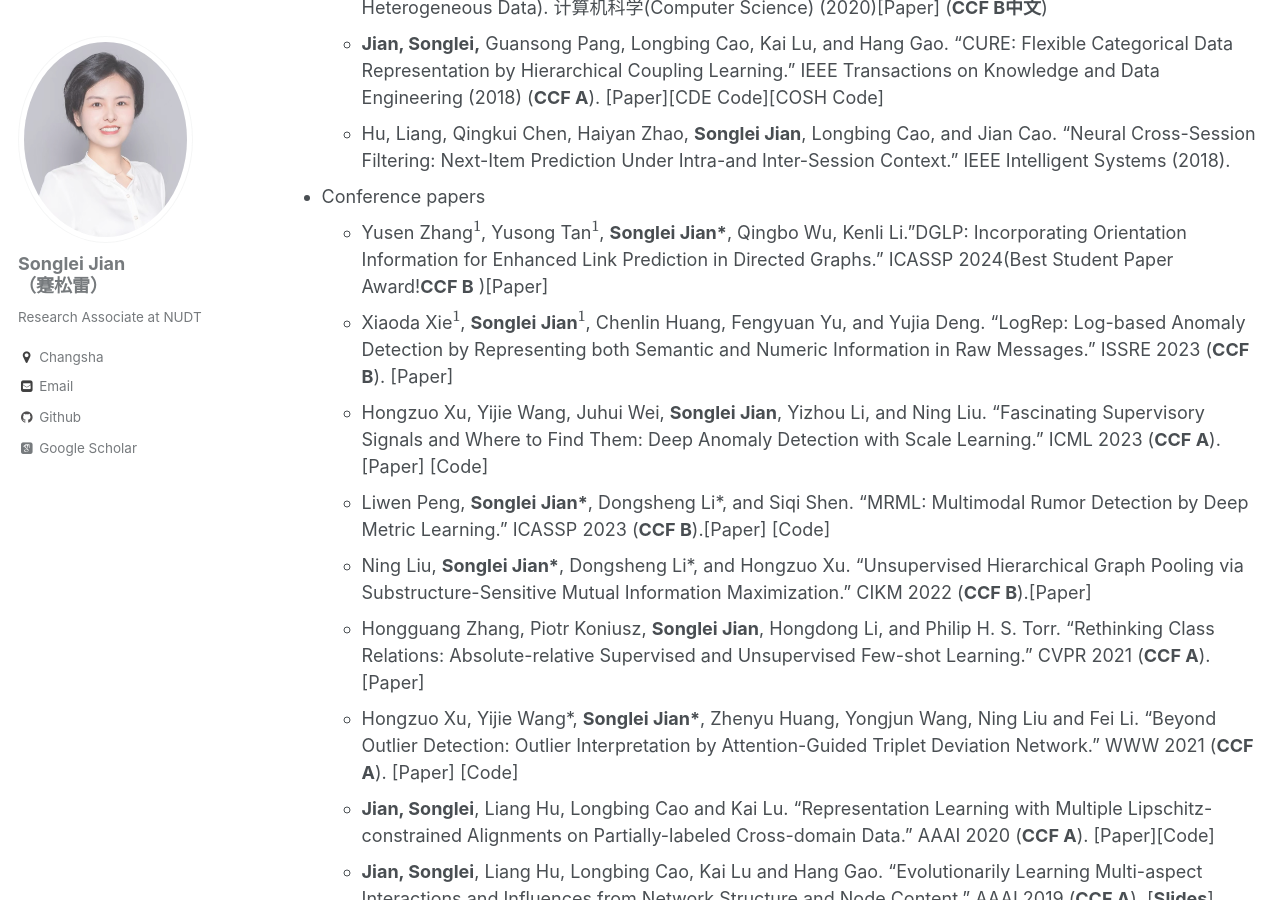
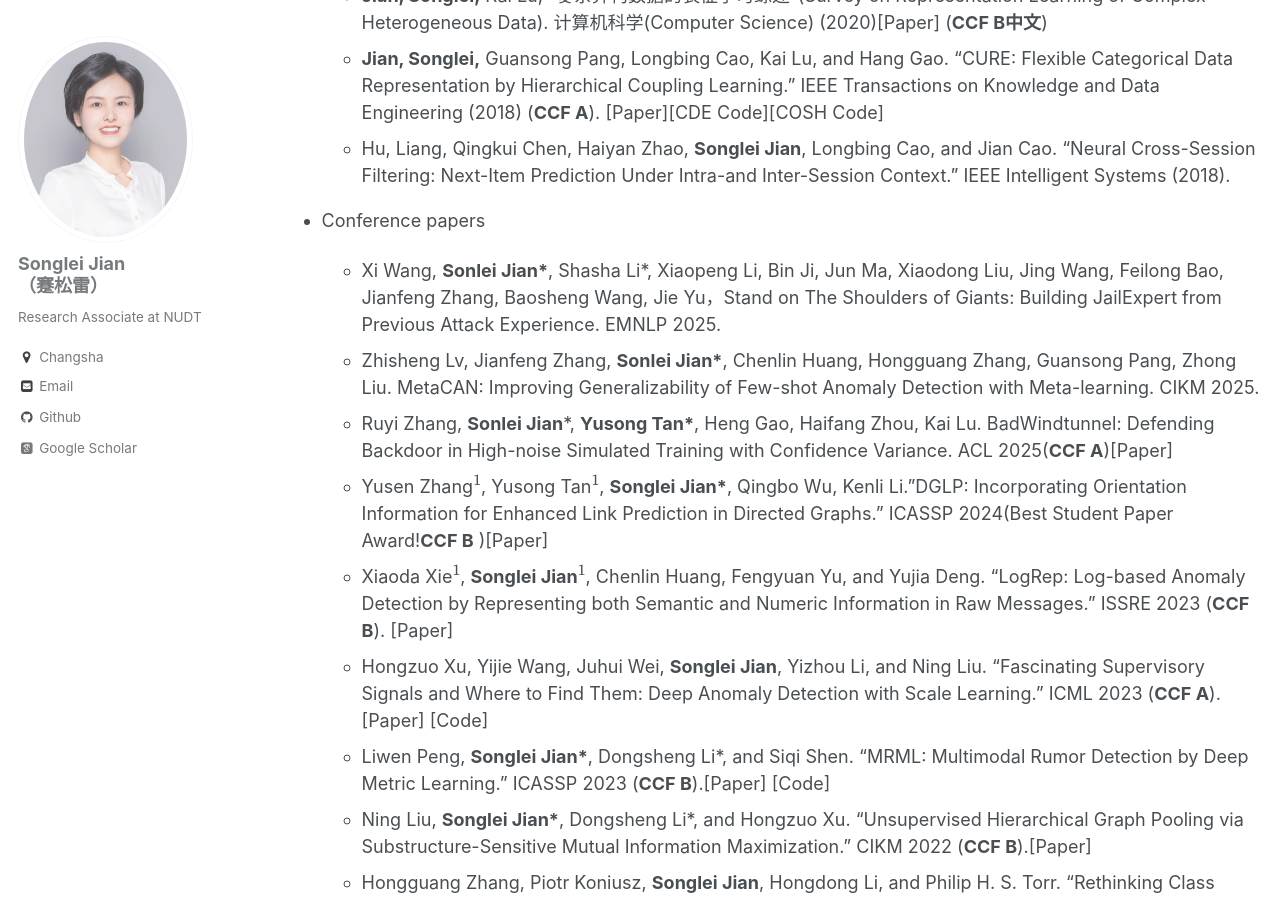
Before and after one commit to jiansonglei/jiansonglei.github.io, a Jekyll site: the page built from _pages/publications.md, in a window 1280 px wide and 900 px high, scrolled down 863 px. Built offline with Jekyll 4.4.1, drawn with Linux system fonts in a browser that asks for light colours; some web fonts are replaced; formulas are drawn with MathJax 3; a script that is not in the unit is left out.

Commit message:
UPDATE PAPER

```diff
--- a/_pages/publications.md
+++ b/_pages/publications.md
@@ -11,7 +11,9 @@ author_profile: true
 {% endif %}
 
 {% include base_path %}
+
 * Journal papers
+
   * Hongzuo Xu, Yijie Wang, **Songlei Jian**, Qing Liao, Yongjun Wang and Guansong Pang."Calibrated One-class Classification for Unsupervised Time Series Anomaly Detection." IEEE Transactions on Knowledge and Data Engineering  (2024) (**CCF A**).[[Paper]](http://jiansonglei.github.io/files/24COUTA.pdf) [[Code]](https://github.com/xuhongzuo/couta)
   * Liwen Peng, **Songlei Jian\***, Zhigang Kan, Linbo Qiao, and Dongsheng Li. "Not all fake news is semantically similar: Contextual semantic representation learning for multimodal fake news detection." Information Processing and Management 2023 (**CCF B**).[[Paper]](http://jiansonglei.github.io/files/IPM_FND.pdf)  [[Code]](https://github.com/plw-study/CSFND)
   * Hongzuo Xu, Yijie Wang, Guansong Pang, **Songlei Jian**, Ning Liu, Yongjun Wang. “RoSAS: Deep semi-supervised anomaly detection with contamination-resilient continuous supervision” Information Processing & Management. 2023 (**CCF B**). [[Paper]](https://arxiv.org/abs/2307.13239) [[Code]](https://github.com/xuhongzuo/rosas)
@@ -24,9 +26,13 @@ author_profile: true
   * Hu, Liang, Qingkui Chen, Haiyan Zhao, **Songlei Jian**, Longbing Cao, and Jian Cao. "Neural Cross-Session Filtering: Next-Item Prediction Under Intra-and Inter-Session Context." IEEE Intelligent Systems (2018).
 
 * Conference papers
+
+  * Xi Wang, **Sonlei Jian\***, Shasha Li\*, Xiaopeng Li, Bin Ji, Jun Ma, Xiaodong Liu, Jing Wang, Feilong Bao, Jianfeng Zhang, Baosheng Wang, Jie Yu，Stand on The Shoulders of Giants: Building JailExpert from Previous Attack Experience. EMNLP 2025.
+  * Zhisheng Lv,  Jianfeng Zhang, **Sonlei Jian\***, Chenlin Huang, Hongguang Zhang, Guansong Pang, Zhong Liu. MetaCAN: Improving Generalizability of Few-shot Anomaly Detection with Meta-learning. CIKM 2025.
+  * Ruyi Zhang, **Sonlei Jian***, **Yusong Tan\***, Heng Gao, Haifang Zhou, Kai Lu. BadWindtunnel: Defending Backdoor in High-noise Simulated Training with Confidence Variance. ACL 2025(**CCF A**)[[Paper]](http://jiansonglei.github.io/files/25ACL.pdf)
   * Yusen Zhang$^{1}$, Yusong Tan$^{1}$, **Songlei Jian\***, Qingbo Wu, Kenli Li."DGLP: Incorporating Orientation Information for Enhanced Link Prediction in Directed Graphs." ICASSP 2024(Best Student Paper Award!**CCF B** )[[Paper]](http://jiansonglei.github.io/files/24ICASSP.pdf)
   * Xiaoda Xie$^{1}$,  **Songlei Jian**$^{1}$, Chenlin Huang, Fengyuan Yu, and Yujia Deng. "LogRep: Log-based Anomaly Detection by
-Representing both Semantic and Numeric Information in Raw Messages." ISSRE 2023 (**CCF B**). [[Paper]](http://jiansonglei.github.io/files/LogRep_ISSRE.pdf)
+    Representing both Semantic and Numeric Information in Raw Messages." ISSRE 2023 (**CCF B**). [[Paper]](http://jiansonglei.github.io/files/LogRep_ISSRE.pdf)
   * Hongzuo Xu,  Yijie Wang, Juhui Wei, **Songlei Jian**, Yizhou Li, and Ning Liu. "Fascinating Supervisory Signals and Where to Find Them: Deep Anomaly Detection with Scale Learning." ICML 2023 (**CCF A**). [[Paper]](http://jiansonglei.github.io/files/icml2023.pdf)  [[Code]](https://github.com/xuhongzuo/scale-learning)
   * Liwen Peng, **Songlei Jian\***, Dongsheng Li\*, and  Siqi Shen. "MRML: Multimodal Rumor Detection by Deep Metric Learning." ICASSP 2023 (**CCF B**).[[Paper]](http://jiansonglei.github.io/files/icassp2023.pdf)  [[Code]](https://github.com/plw-study/MRML)
   * Ning Liu, **Songlei Jian\***, Dongsheng Li\*, and Hongzuo Xu. "Unsupervised Hierarchical Graph Pooling via Substructure-Sensitive Mutual Information Maximization." CIKM 2022 (**CCF B**).[[Paper]](http://jiansonglei.github.io/files/22CIKM_SMIP.pdf)
```
Also changed, not shown: _pages/about.md (+1 -1 lines), 1 other file.
